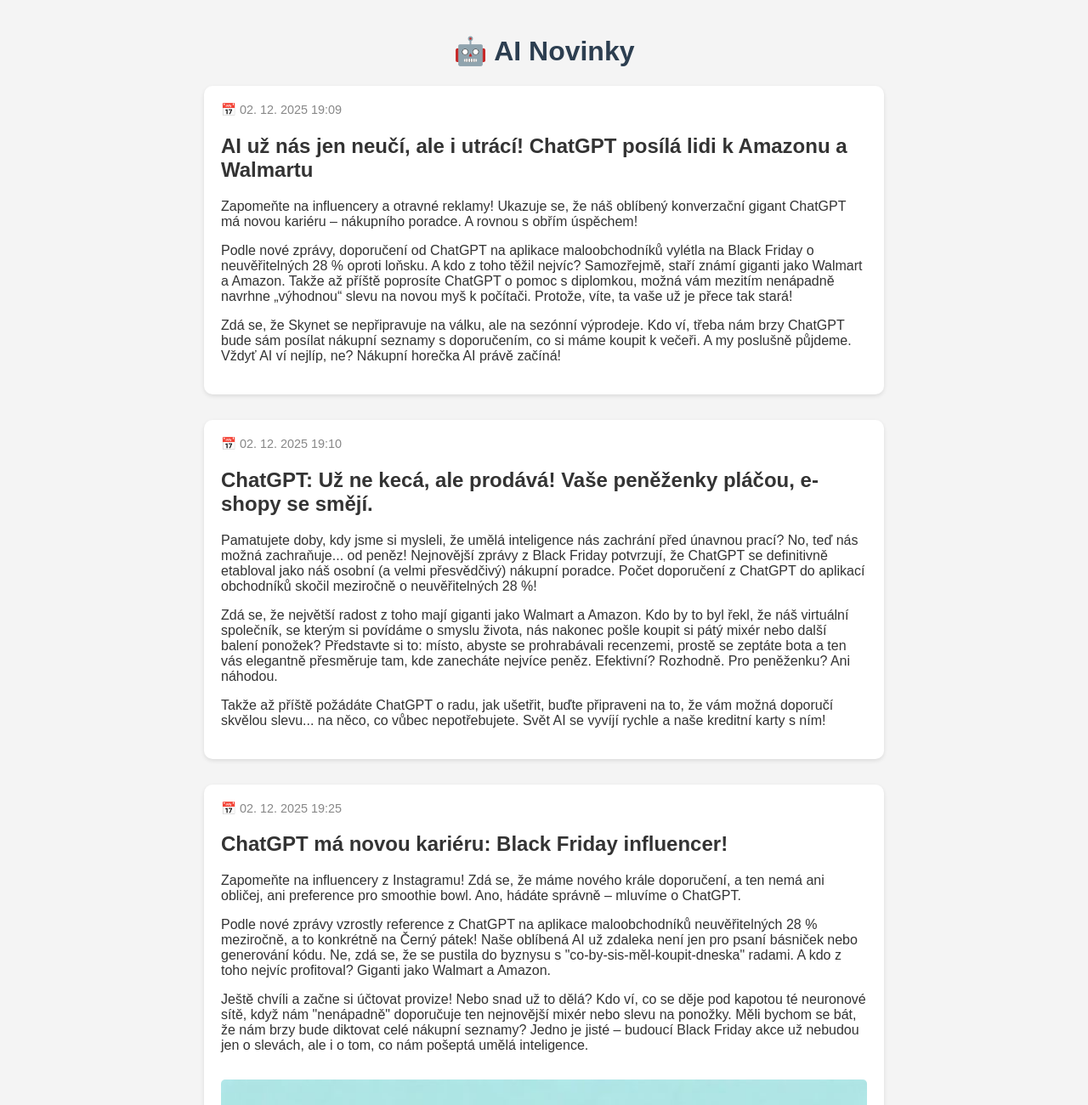
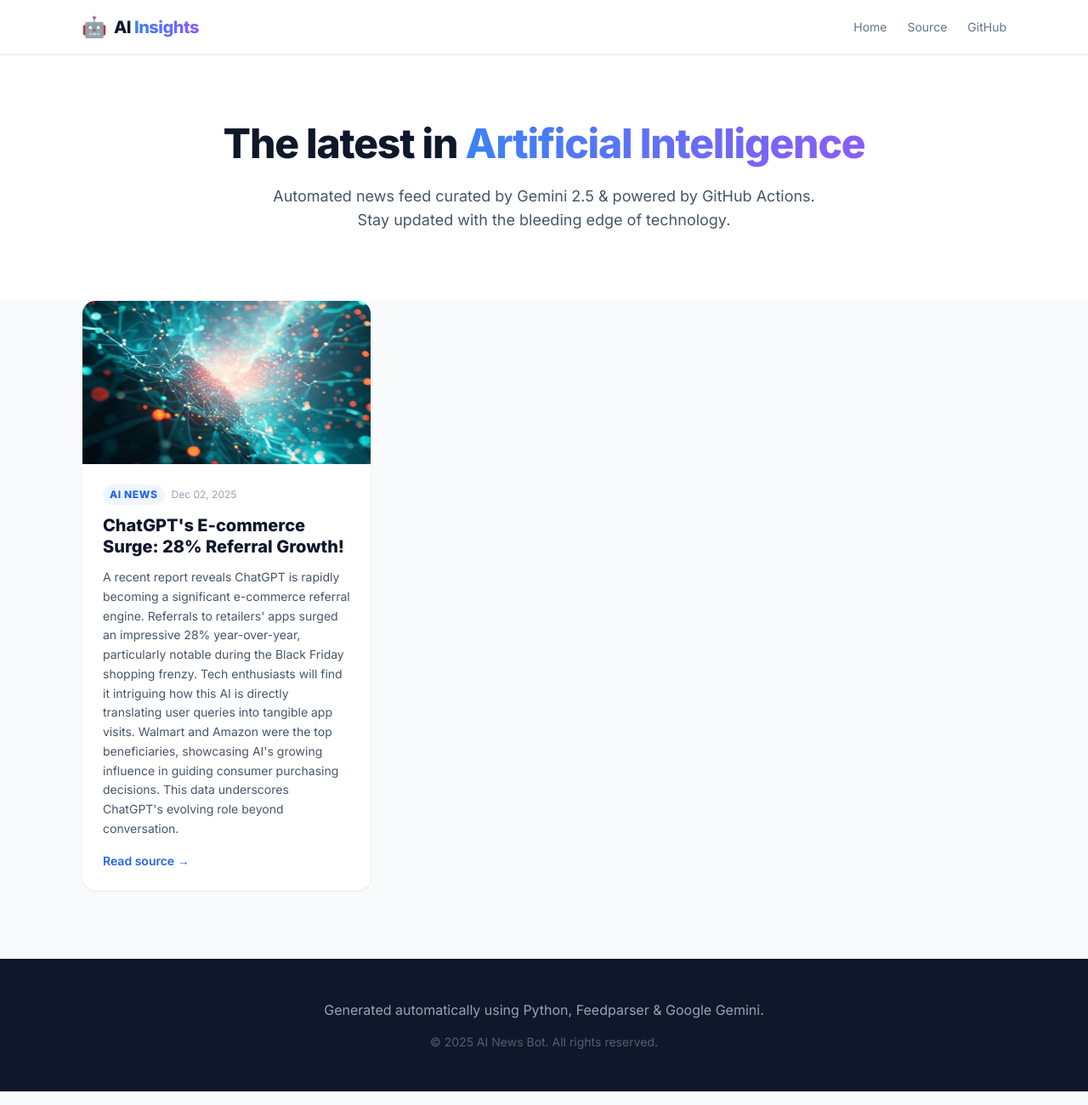
Before and after one commit to davekral/davekral.github.io, a plain HTML site: page index.html in a window 1280 px wide. Shown: the top 1300 px of the page at 85% size. Drawn offline with nearby package versions, Linux system fonts and the light colour scheme.

Commit message:
AI Update: New article added

```diff
--- a/index.html
+++ b/index.html
@@ -1,65 +1,114 @@
 <!DOCTYPE html>
-<html lang="cs">
+<html lang="en">
 <head>
     <meta charset="UTF-8">
     <meta name="viewport" content="width=device-width, initial-scale=1.0">
-    <title>AI Novinky</title>
+    <title>AI Daily Insights</title>
+    <!-- Tailwind CSS (via CDN) -->
+    <script src="https://cdn.tailwindcss.com"></script>
+    <!-- Font -->
+    <link href="https://fonts.googleapis.com/css2?family=Inter:wght@300;400;600;800&display=swap" rel="stylesheet">
     <style>
-        body { font-family: sans-serif; max-width: 800px; margin: 0 auto; padding: 20px; background: #f4f4f4; color: #333; }
-        .article { background: white; padding: 20px; margin-bottom: 30px; border-radius: 10px; box-shadow: 0 2px 5px rgba(0,0,0,0.1); }
-        h1 { text-align: center; color: #2c3e50; }
-        .date { color: #888; font-size: 0.9em; display: block; margin-bottom: 10px; }
-        img { max-width: 100%; height: auto; border-radius: 5px; margin-top: 15px; }
+        body { font-family: 'Inter', sans-serif; }
+        .gradient-text {
+            background: linear-gradient(to right, #3b82f6, #8b5cf6);
+            -webkit-background-clip: text;
+            -webkit-text-fill-color: transparent;
+        }
     </style>
 </head>
-<body>
-    <h1>🤖 AI Novinky</h1>
+<body class="bg-slate-50 text-slate-800 antialiased">
 
-    <!-- ČLÁNEK START -->
-    <div class="article">
-        <span class="date">📅 02. 12. 2025 19:09</span>
-        <h2>AI už nás jen neučí, ale i utrácí! ChatGPT posílá lidi k Amazonu a Walmartu</h2>
+    <!-- Header -->
+    <header class="bg-white border-b border-slate-200 sticky top-0 z-50">
+        <div class="max-w-6xl mx-auto px-4 sm:px-6 lg:px-8 h-16 flex items-center justify-between">
+            <div class="flex items-center gap-2">
+                <span class="text-2xl">🤖</span>
+                <h1 class="text-xl font-bold tracking-tight text-slate-900">AI <span class="gradient-text">Insights</span></h1>
+            </div>
+            <nav class="hidden md:flex gap-6 text-sm font-medium text-slate-500">
+                <a href="#" class="hover:text-blue-600 transition">Home</a>
+                <a href="https://techcrunch.com/category/artificial-intelligence/" target="_blank" class="hover:text-blue-600 transition">Source</a>
+                <a href="https://github.com" target="_blank" class="hover:text-blue-600 transition">GitHub</a>
+            </nav>
+        </div>
+    </header>
 
-<p>Zapomeňte na influencery a otravné reklamy! Ukazuje se, že náš oblíbený konverzační gigant ChatGPT má novou kariéru – nákupního poradce. A rovnou s obřím úspěchem!</p>
+    <!-- Hero Section -->
+    <section class="py-12 sm:py-20 bg-white">
+        <div class="max-w-4xl mx-auto px-4 text-center">
+            <h2 class="text-4xl sm:text-5xl font-extrabold text-slate-900 mb-6 tracking-tight">
+                The latest in <span class="gradient-text">Artificial Intelligence</span>
+            </h2>
+            <p class="text-lg text-slate-600 max-w-2xl mx-auto">
+                Automated news feed curated by Gemini 2.5 & powered by GitHub Actions.
+                Stay updated with the bleeding edge of technology.
+            </p>
+        </div>
+    </section>
 
-<p>Podle nové zprávy, doporučení od ChatGPT na aplikace maloobchodníků vylétla na Black Friday o neuvěřitelných 28 % oproti loňsku. A kdo z toho těžil nejvíc? Samozřejmě, staří známí giganti jako Walmart a Amazon. Takže až příště poprosíte ChatGPT o pomoc s diplomkou, možná vám mezitím nenápadně navrhne „výhodnou“ slevu na novou myš k počítači. Protože, víte, ta vaše už je přece tak stará!</p>
+    <!-- News Grid -->
+    <main class="max-w-6xl mx-auto px-4 sm:px-6 lg:px-8 pb-20">
 
-<p>Zdá se, že Skynet se nepřipravuje na válku, ale na sezónní výprodeje. Kdo ví, třeba nám brzy ChatGPT bude sám posílat nákupní seznamy s doporučením, co si máme koupit k večeři. A my poslušně půjdeme. Vždyť AI ví nejlíp, ne? Nákupní horečka AI právě začíná!</p>
+        <!-- Grid Container -->
+        <div class="grid grid-cols-1 md:grid-cols-2 lg:grid-cols-3 gap-8">
 
-    </div>
-    <!-- ČLÁNEK END -->
+            <!-- MARKER FOR PYTHON SCRIPT - DO NOT REMOVE -->
+            <!-- NEWS_MARKER -->
 
-    <!-- ČLÁNEK START -->
-    <div class="article">
-        <span class="date">📅 02. 12. 2025 19:10</span>
-        <h2>ChatGPT: Už ne kecá, ale prodává! Vaše peněženky pláčou, e-shopy se smějí.</h2>
-
-<p>Pamatujete doby, kdy jsme si mysleli, že umělá inteligence nás zachrání před únavnou prací? No, teď nás možná zachraňuje... od peněz! Nejnovější zprávy z Black Friday potvrzují, že ChatGPT se definitivně etabloval jako náš osobní (a velmi přesvědčivý) nákupní poradce. Počet doporučení z ChatGPT do aplikací obchodníků skočil meziročně o neuvěřitelných 28 %!</p>
-
-<p>Zdá se, že největší radost z toho mají giganti jako Walmart a Amazon. Kdo by to byl řekl, že náš virtuální společník, se kterým si povídáme o smyslu života, nás nakonec pošle koupit si pátý mixér nebo další balení ponožek? Představte si to: místo, abyste se prohrabávali recenzemi, prostě se zeptáte bota a ten vás elegantně přesměruje tam, kde zanecháte nejvíce peněz. Efektivní? Rozhodně. Pro peněženku? Ani náhodou.</p>
-
-<p>Takže až příště požádáte ChatGPT o radu, jak ušetřit, buďte připraveni na to, že vám možná doporučí skvělou slevu... na něco, co vůbec nepotřebujete. Svět AI se vyvíjí rychle a naše kreditní karty s ním!</p>
-
-    </div>
-    <!-- ČLÁNEK END -->
-
-    <!-- ČLÁNEK START -->
-    <div class="article">
-        <span class="date">📅 02. 12. 2025 19:25</span>
-        <h2>ChatGPT má novou kariéru: Black Friday influencer!</h2>
-
-<p>Zapomeňte na influencery z Instagramu! Zdá se, že máme nového krále doporučení, a ten nemá ani obličej, ani preference pro smoothie bowl. Ano, hádáte správně – mluvíme o ChatGPT.</p>
-
-<p>Podle nové zprávy vzrostly reference z ChatGPT na aplikace maloobchodníků neuvěřitelných 28 % meziročně, a to konkrétně na Černý pátek! Naše oblíbená AI už zdaleka není jen pro psaní básniček nebo generování kódu. Ne, zdá se, že se pustila do byznysu s "co-by-sis-měl-koupit-dneska" radami. A kdo z toho nejvíc profitoval? Giganti jako Walmart a Amazon.</p>
-
-<p>Ještě chvíli a začne si účtovat provize! Nebo snad už to dělá? Kdo ví, co se děje pod kapotou té neuronové sítě, když nám "nenápadně" doporučuje ten nejnovější mixér nebo slevu na ponožky. Měli bychom se bát, že nám brzy bude diktovat celé nákupní seznamy? Jedno je jisté – budoucí Black Friday akce už nebudou jen o slevách, ale i o tom, co nám pošeptá umělá inteligence.</p>
-        <img src="img/img_1764699897.jpg" alt="Ilustrace">
-    </div>
-    <!-- ČLÁNEK END -->
-    <!-- NOVINKY ZDE -->
+            <!-- Article Item -->
+            <article class="bg-white rounded-2xl shadow-sm border border-slate-100 overflow-hidden hover:shadow-xl transition-shadow duration-300 flex flex-col h-full animate-fade-in-down">
+                <a href="https://techcrunch.com/2025/12/02/chatgpt-referrals-to-retailers-apps-increased-28-year-over-year-says-report/" target="_blank" class="block h-48 overflow-hidden bg-slate-100 relative group">
+                    <img src="img/img_1764701318.jpg" alt="ChatGPT's E-commerce Surge: 28% Referral Growth!" class="w-full h-full object-cover transform group-hover:scale-105 transition-transform duration-500">
+                    <div class="absolute inset-0 bg-black bg-opacity-0 group-hover:bg-opacity-10 transition-all duration-300"></div>
+                </a>
+                <div class="p-6 flex-1 flex flex-col">
+                    <div class="flex items-center gap-2 mb-3">
+                        <span class="px-2 py-1 bg-blue-50 text-blue-600 text-xs font-bold rounded-full uppercase tracking-wider">AI News</span>
+                        <span class="text-slate-400 text-xs">Dec 02, 2025</span>
+                    </div>
+                    <h3 class="text-xl font-bold text-slate-900 mb-3 leading-tight hover:text-blue-600 transition">
+                        <a href="https://techcrunch.com/2025/12/02/chatgpt-referrals-to-retailers-apps-increased-28-year-over-year-says-report/" target="_blank">ChatGPT's E-commerce Surge: 28% Referral Growth!</a>
+                    </h3>
+                    <p class="text-slate-600 text-sm leading-relaxed mb-4 flex-1">
+                        A recent report reveals ChatGPT is rapidly becoming a significant e-commerce referral engine. Referrals to retailers' apps surged an impressive 28% year-over-year, particularly notable during the Black Friday shopping frenzy. Tech enthusiasts will find it intriguing how this AI is directly translating user queries into tangible app visits. Walmart and Amazon were the top beneficiaries, showcasing AI's growing influence in guiding consumer purchasing decisions. This data underscores ChatGPT's evolving role beyond conversation.
+                    </p>
+                    <a href="https://techcrunch.com/2025/12/02/chatgpt-referrals-to-retailers-apps-increased-28-year-over-year-says-report/" target="_blank" class="inline-flex items-center text-sm font-semibold text-blue-600 hover:text-blue-700">
+                        Read source &rarr;
+                    </a>
+                </div>
+            </article>
 
 
+            <!-- Example of how a card looks (will be pushed down by script) -->
+            <!--
+            <article class="bg-white rounded-2xl shadow-sm border border-slate-100 overflow-hidden hover:shadow-xl transition-shadow duration-300 flex flex-col h-full">
+                <div class="h-48 overflow-hidden bg-slate-100 relative">
+                    <img src="https://via.placeholder.com/600x400" alt="Cover" class="w-full h-full object-cover transform hover:scale-105 transition-transform duration-500">
+                </div>
+                <div class="p-6 flex-1 flex flex-col">
+                    <div class="flex items-center gap-2 mb-3">
+                        <span class="px-2 py-1 bg-blue-50 text-blue-600 text-xs font-bold rounded-full uppercase tracking-wider">News</span>
+                        <span class="text-slate-400 text-xs">12. 12. 2025</span>
+                    </div>
+                    <h3 class="text-xl font-bold text-slate-900 mb-3 leading-tight">Example Article Title</h3>
+                    <p class="text-slate-600 text-sm leading-relaxed mb-4 flex-1">
+                        Lorem ipsum dolor sit amet...
+                    </p>
+                </div>
+            </article>
+            -->
 
-    <div style="text-align:center; margin-top:50px; color:#888;">Powered by Gemini & GitHub Pages</div>
+        </div>
+    </main>
+
+    <!-- Footer -->
+    <footer class="bg-slate-900 text-slate-400 py-12">
+        <div class="max-w-6xl mx-auto px-4 text-center">
+            <p class="mb-4">Generated automatically using Python, Feedparser & Google Gemini.</p>
+            <p class="text-sm opacity-50">&copy; 2025 AI News Bot. All rights reserved.</p>
+        </div>
+    </footer>
+
 </body>
 </html>
```
Also changed, not shown: img/img_1764700923.jpg (added), img/img_1764701138.jpg (added), img/img_1764701318.jpg (added), 1 other file.
